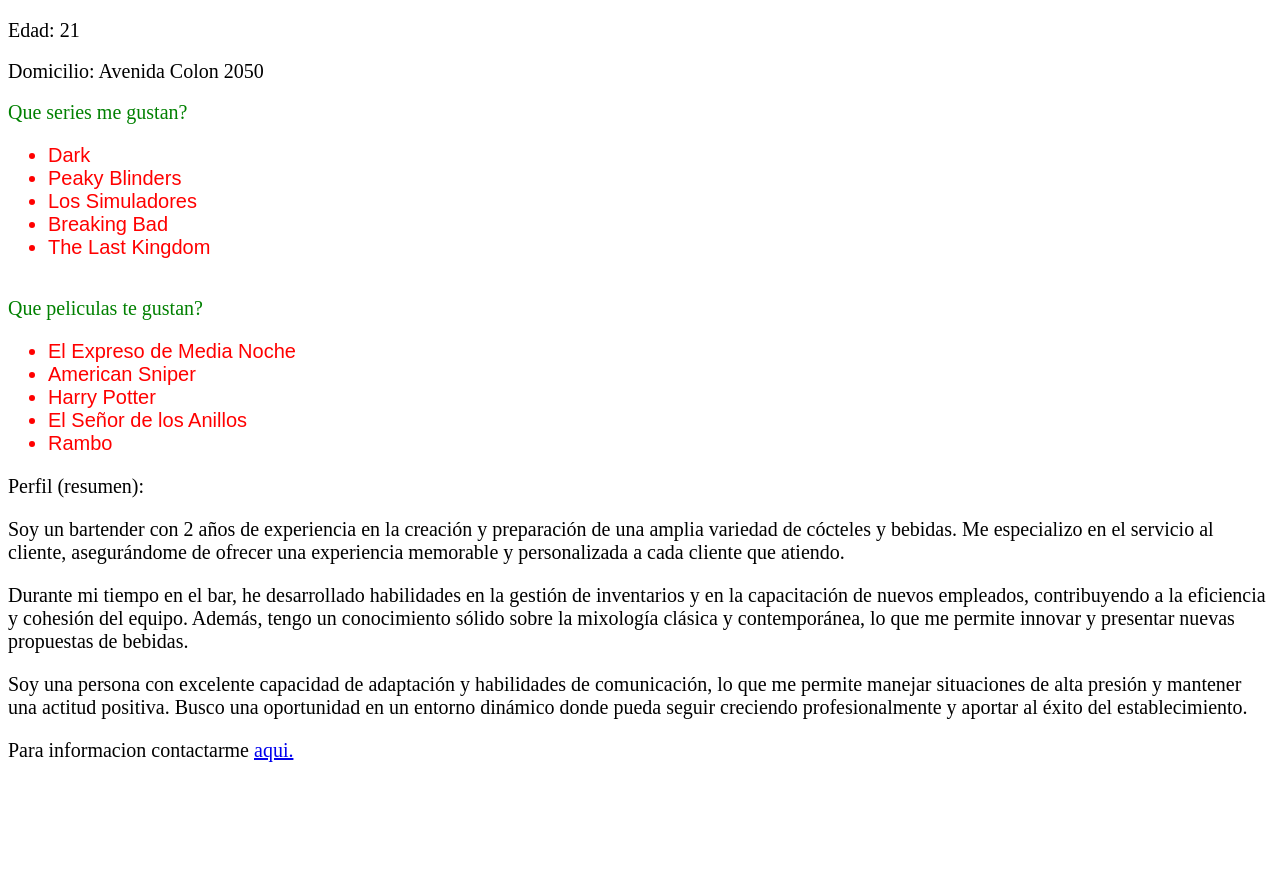
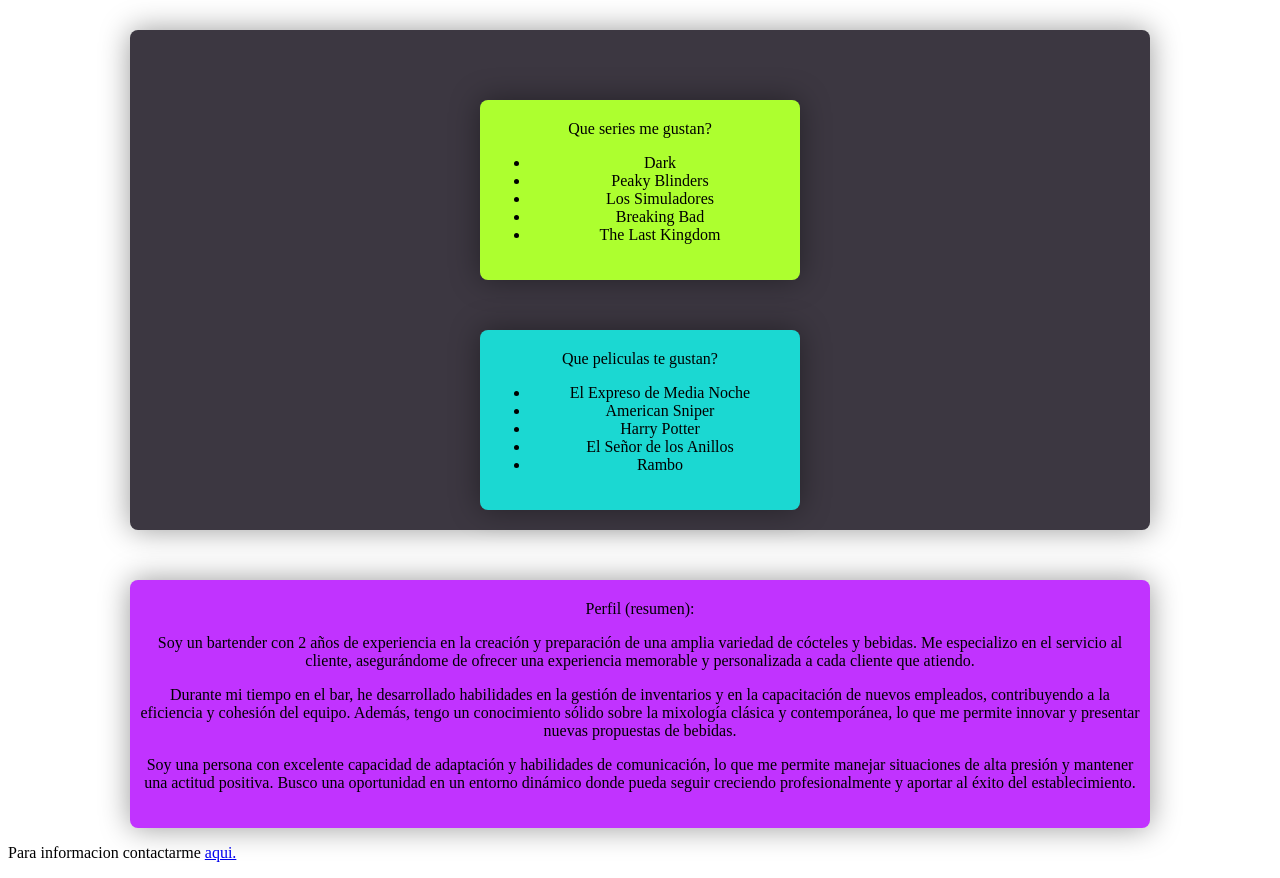
Before and after one commit to enzoreinozo/M1U3CV, a plain HTML site: page CV/index.html in a window 1280 px wide. Shown: the part 305-1183 px from the top of the page. Before the commit the page ends 1087 px from the top, so only its background shows below. Drawn offline with Linux system fonts and the light colour scheme.

Commit message:
ajustando cosas

```diff
--- a/CV/index.html
+++ b/CV/index.html
@@ -20,9 +20,10 @@
         <label for="Domicilio" class="street">Domicilio: Avenida Colon 2050</label>
     </div>
     <br>
-    <div>
+    <div class="main-card">
+    <div class="green-card">
         <label for="Que series me gustan?" class="s-1">Que series me gustan?</label>
-        <ul class="series">
+        <ul>
             <li>Dark</li>
             <li>Peaky Blinders</li>
             <li>Los Simuladores</li>
@@ -31,9 +32,9 @@
         </ul>
     </div>
     <br>
-    <div>
+    <div class="blue-card">
         <label for="Que peliculas te gustan?" class="m-1">Que peliculas te gustan?</label>
-        <ul class="movies">
+        <ul>
             <li>El Expreso de Media Noche</li>
             <li>American Sniper</li>
             <li>Harry Potter</li>
@@ -41,7 +42,8 @@
             <li>Rambo</li>
         </ul>
     </div>
-    <div class="resumen">
+</div>
+    <div class="purple-card">
         <label for="Perfil (resumen):">Perfil (resumen):</label>
         <p>Soy un bartender con 2 años de experiencia en la creación y preparación de una amplia variedad de cócteles y bebidas. Me especializo en el servicio al cliente, asegurándome de ofrecer una experiencia memorable y personalizada a cada cliente que atiendo.</p>
         <p>Durante mi tiempo en el bar, he desarrollado habilidades en la gestión de inventarios y en la capacitación de nuevos empleados, contribuyendo a la eficiencia y cohesión del equipo. Además, tengo un conocimiento sólido sobre la mixología clásica y contemporánea, lo que me permite innovar y presentar nuevas propuestas de bebidas.</p>
@@ -49,7 +51,7 @@
     </div>
     <div>
         <form action="email"></form>
-        <p class="link">Para informacion contactarme <a href="form.html" target="_blank">aqui.</a> </p>
+        <p>Para informacion contactarme <a href="form.html" target="_blank">aqui.</a> </p>
     </div>
 </body>
 </html>
--- a/CV/styles.css
+++ b/CV/styles.css
@@ -1,32 +1,48 @@
-
-.img {
-    width: 400px;
-    border-radius: 70%;
+.img{
+    width: 200px;
+    border-radius: 50%;
+}
+.green-card{
+    background-color: greenyellow;
+    text-align: center;
+    width: 300px;
+    margin: auto;
+    margin-top: 50px;
+    padding: 20px 10px;
+    box-shadow: 0px 0px 30px #0006;
+    border-radius: 8px;
+    display: inline-block;
 }
 
-.age{
-    font-size: 20px;
+.blue-card{
+    background-color: rgb(27, 216, 210);
+    text-align: center;
+    width: 300px;
+    margin: auto;
+    margin-top: 50px;
+    padding: 20px 10px;
+    box-shadow: 0px 0px 30px #0006;
+    border-radius: 8px;
 }
 
-.street{
-    font-size: 20px;
+.main-card{
+    background-color: rgb(60, 55, 65);
+    text-align: center;
+    width: 1000px;
+    margin: auto;
+    margin-top: 50px;
+    padding: 20px 10px;
+    box-shadow: 0px 0px 30px #0006;
+    border-radius: 8px;
 }
 
-.series, .movies{
-    font-family: sans-serif;
-    color: red;
-    font-size: 20px;
+.purple-card{
+    background-color: rgb(193, 51, 255);
+    text-align: center;
+    width: 1000px;
+    margin: auto;
+    margin-top: 50px;
+    padding: 20px 10px;
+    box-shadow: 0px 0px 30px #0006;
+    border-radius: 8px;
 }
-
-.s-1, .m-1{
-    color: green;
-    font-size: 20px;
-}
-
-.resumen{
-    font-size: 20px;
-}
-
-.link{
-    font-size: 20px;
-}
```
